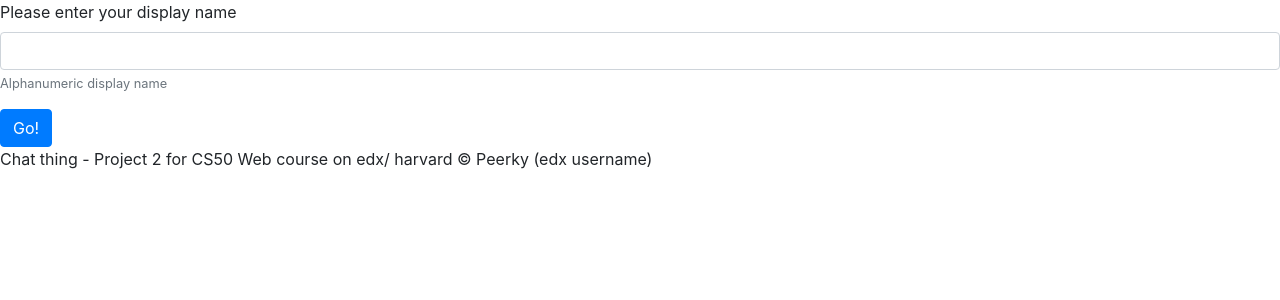
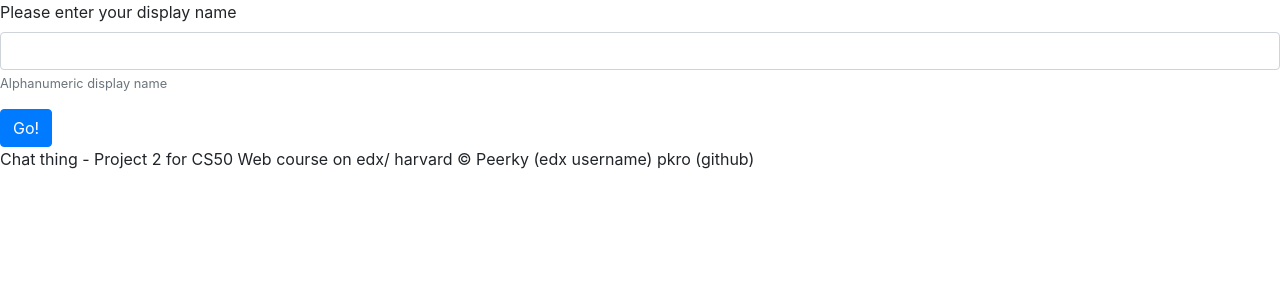
Before and after one commit to pkro/cs50w-project2, a Flask app: page /login in a window 1280 px wide. Shown: the top 300 px of the page. Run offline with Flask 2, Linux system fonts and the light colour scheme; some libraries are stand-ins or nearby versions.

Commit message:
added github username to footer

```diff
--- a/templates/layout.html
+++ b/templates/layout.html
@@ -25,7 +25,7 @@
 
     {% endblock content %}
     <div id="footer">
-      Chat thing - Project 2 for CS50 Web course on edx/ harvard &copy; Peerky (edx username)
+      Chat thing - Project 2 for CS50 Web course on edx/ harvard &copy; Peerky (edx username) pkro (github)
     </div>
   </body>
 </html>
```
